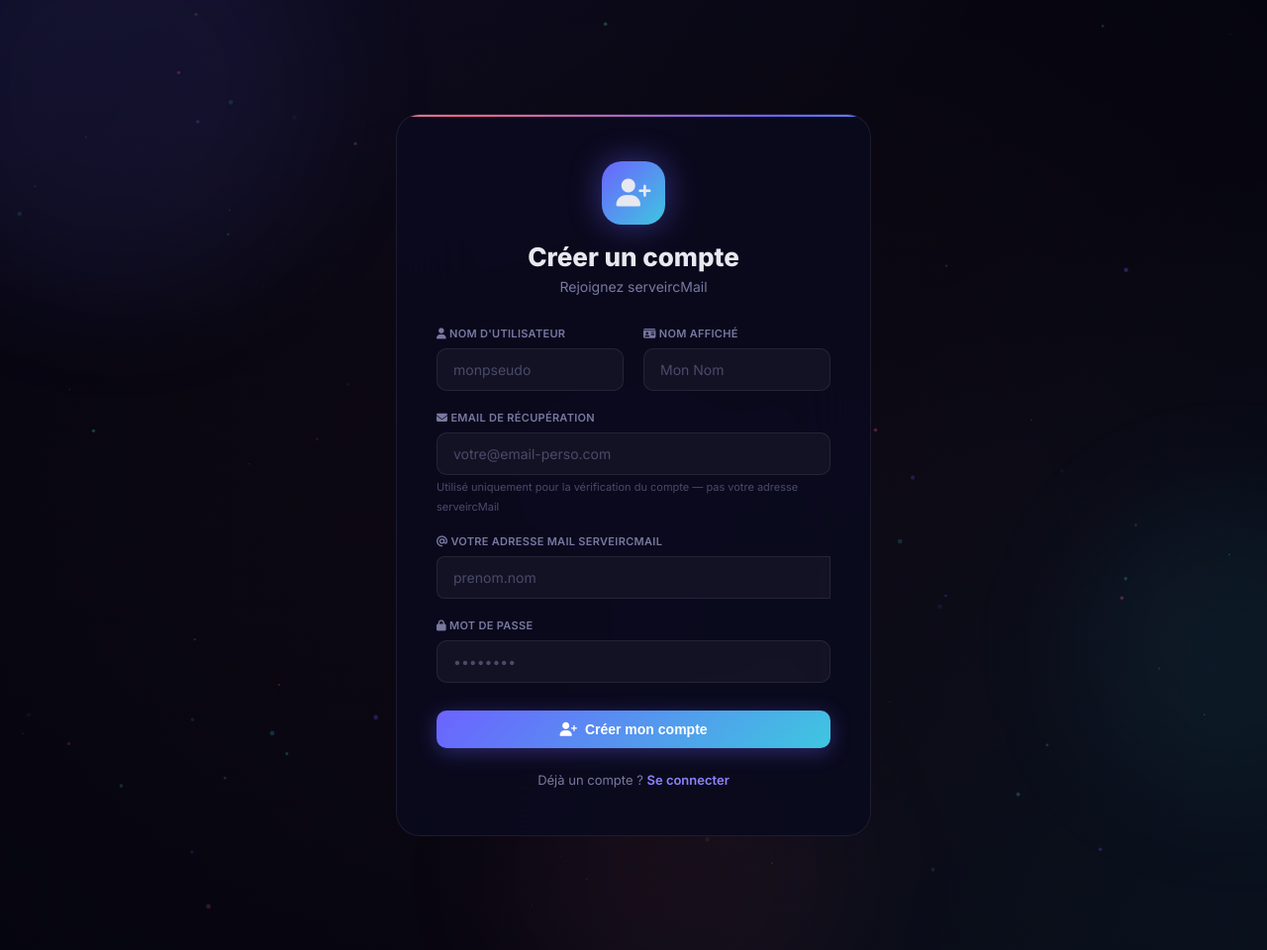
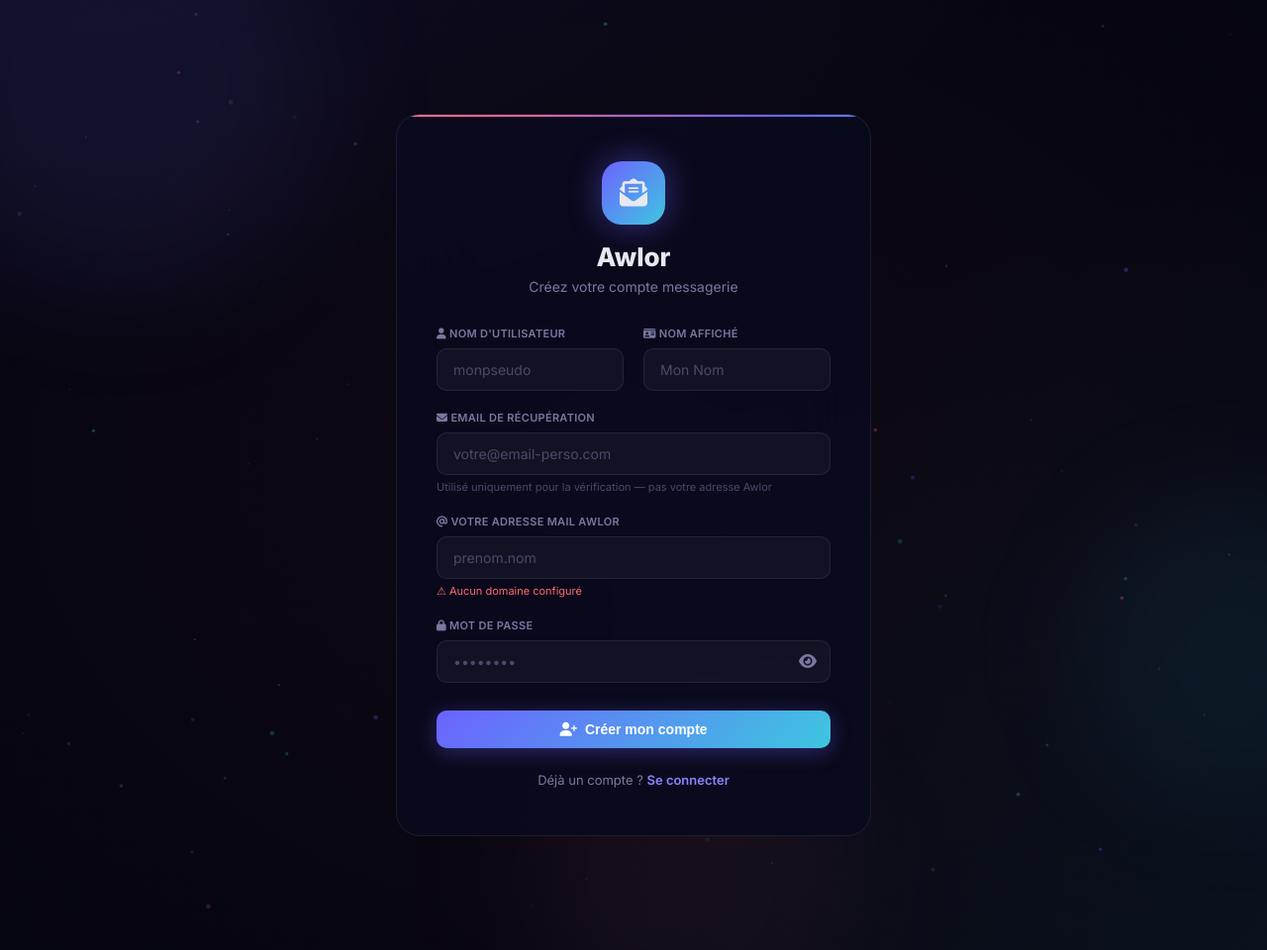
Before and after one commit to theo7791l/serveircMail, a FastAPI app: page /register in a window 1280 px wide. Shown: the whole page at 99% size. Run offline with FastAPI, Linux system fonts and the light colour scheme; data comes from the database, SQL or seed files in the repository.

Commit message:
feat: renommage serveircMail -> Awlor + adresse mail modifiable avec valeur pré-remplie

```diff
--- a/templates/register.html
+++ b/templates/register.html
@@ -3,58 +3,66 @@
 <div class="auth-page">
   <div class="auth-card" style="max-width:480px">
     <div class="auth-logo">
-      <div class="auth-logo-icon"><i class="fa fa-user-plus"></i></div>
-      <h1 class="auth-title">Créer un compte</h1>
-      <p class="auth-subtitle">Rejoignez {{ site_name }}</p>
+      <div class="auth-logo-icon"><i class="fa fa-envelope-open-text"></i></div>
+      <h1 class="auth-title">{{ site_name }}</h1>
+      <p class="auth-subtitle">Créez votre compte messagerie</p>
     </div>
 
     {% if error == 'username_taken' %}<div class="auth-error"><i class="fa fa-circle-xmark"></i> Nom d'utilisateur déjà utilisé</div>{% endif %}
     {% if error == 'email_taken' %}<div class="auth-error"><i class="fa fa-circle-xmark"></i> Email déjà utilisé</div>{% endif %}
-    {% if error == 'alias_taken' %}<div class="auth-error"><i class="fa fa-circle-xmark"></i> Cette adresse mail est déjà prise</div>{% endif %}
-    {% if error == 'invalid_prefix' %}<div class="auth-error"><i class="fa fa-circle-xmark"></i> Adresse invalide (lettres, chiffres, . _ + - uniquement)</div>{% endif %}
+    {% if error == 'alias_taken' %}<div class="auth-error"><i class="fa fa-circle-xmark"></i> Cette adresse mail est déjà prise, choisissez-en une autre</div>{% endif %}
+    {% if error == 'invalid_prefix' %}<div class="auth-error"><i class="fa fa-circle-xmark"></i> Adresse invalide — lettres, chiffres, . _ + - uniquement</div>{% endif %}
     {% if error == 'no_domain' %}<div class="auth-error"><i class="fa fa-circle-xmark"></i> Aucun domaine configuré, contactez un administrateur</div>{% endif %}
     {% if error == 'registration_closed' %}<div class="auth-error" style="background:rgba(62,198,224,0.1);border-color:rgba(62,198,224,0.3);color:#3EC6E0;"><i class="fa fa-lock"></i> Les inscriptions sont fermées</div>{% endif %}
 
-    <form method="post" action="/register" autocomplete="off">
+    <form method="post" action="/register" autocomplete="off" id="registerForm">
       <div class="grid-2">
         <div class="form-group">
           <label class="form-label"><i class="fa fa-user"></i> Nom d'utilisateur</label>
-          <input class="form-input" type="text" name="username" placeholder="monpseudo" required autocomplete="username" />
+          <input class="form-input" type="text" name="username" id="usernameInput" placeholder="monpseudo" required autocomplete="username" />
         </div>
         <div class="form-group">
           <label class="form-label"><i class="fa fa-id-card"></i> Nom affiché</label>
-          <input class="form-input" type="text" name="display_name" placeholder="Mon Nom" required />
+          <input class="form-input" type="text" name="display_name" id="displayNameInput" placeholder="Mon Nom" required />
         </div>
       </div>
 
       <div class="form-group">
         <label class="form-label"><i class="fa fa-envelope"></i> Email de récupération</label>
         <input class="form-input" type="email" name="email" placeholder="votre@email-perso.com" required autocomplete="email" />
-        <small style="color:var(--text-dim);font-size:11px">Utilisé uniquement pour la vérification du compte — pas votre adresse serveircMail</small>
+        <small style="color:var(--text-dim);font-size:11px">Utilisé uniquement pour la vérification — pas votre adresse Awlor</small>
       </div>
 
       <div class="form-group">
-        <label class="form-label"><i class="fa fa-at"></i> Votre adresse mail serveircMail</label>
-        <div style="display:flex;align-items:center;gap:0">
+        <label class="form-label"><i class="fa fa-at"></i> Votre adresse mail Awlor</label>
+        {% if mail_domain %}
+        <div style="display:flex;align-items:center">
           <input class="form-input" type="text" name="mail_prefix"
+            id="mailPrefixInput"
             placeholder="prenom.nom"
             required
             pattern="[a-zA-Z0-9._+\-]+"
-            style="border-radius:8px 0 0 8px;flex:1"
-            id="mailPrefixInput" />
-          {% if mail_domain %}
-          <span style="background:var(--bg-hover);border:1px solid var(--border);border-left:none;padding:0 14px;height:42px;display:flex;align-items:center;border-radius:0 8px 8px 0;color:var(--text-dim);font-size:14px;white-space:nowrap">@{{ mail_domain }}</span>
-          {% endif %}
+            style="border-radius:8px 0 0 8px;flex:1;min-width:0" />
+          <span style="background:var(--bg-hover);border:1px solid var(--border);border-left:none;padding:0 14px;height:42px;display:flex;align-items:center;border-radius:0 8px 8px 0;color:var(--text-dim);font-size:13px;white-space:nowrap;flex-shrink:0">@{{ mail_domain }}</span>
         </div>
-        <small id="mailPreview" style="color:var(--primary);font-size:12px;margin-top:4px;display:block"></small>
+        <small id="mailPreview" style="color:var(--primary);font-size:12px;margin-top:4px;display:block;min-height:16px"></small>
+        {% else %}
+        <input class="form-input" type="text" name="mail_prefix" placeholder="prenom.nom" required />
+        <small style="color:#ff6b6b;font-size:11px">⚠ Aucun domaine configuré</small>
+        {% endif %}
       </div>
 
       <div class="form-group">
         <label class="form-label"><i class="fa fa-lock"></i> Mot de passe</label>
-        <input class="form-input" type="password" name="password" placeholder="••••••••" required autocomplete="new-password" minlength="8" />
+        <div style="position:relative;display:flex;align-items:center">
+          <input class="form-input" type="password" name="password" id="pwdInput" placeholder="••••••••" required autocomplete="new-password" minlength="8" style="padding-right:48px" />
+          <button type="button" onclick="togglePwd()" style="position:absolute;right:14px;background:none;border:none;color:var(--text-muted);cursor:pointer;font-size:16px;padding:0">
+            <i class="fa fa-eye" id="eyeIcon"></i>
+          </button>
+        </div>
       </div>
 
-      <button type="submit" class="btn btn-primary" style="width:100%;justify-content:center;margin-top:8px;">
+      <button type="submit" class="btn btn-primary" style="width:100%;justify-content:center;margin-top:8px">
         <i class="fa fa-user-plus"></i> Créer mon compte
       </button>
     </form>
@@ -64,15 +72,57 @@
     </div>
   </div>
 </div>
+
 <script>
-const input = document.getElementById('mailPrefixInput');
+const domain = '{{ mail_domain }}';
+const prefixInput = document.getElementById('mailPrefixInput');
 const preview = document.getElementById('mailPreview');
-const domain = '{{ mail_domain }}';
-if(input && domain){
-  input.addEventListener('input', () => {
-    const v = input.value.trim().toLowerCase();
-    preview.textContent = v ? 'Votre adresse sera : ' + v + '@' + domain : '';
+const displayNameInput = document.getElementById('displayNameInput');
+const usernameInput = document.getElementById('usernameInput');
+
+// Génère un préfixe suggéré à partir du nom affiché
+function slugify(str) {
+  return str.toLowerCase()
+    .normalize('NFD').replace(/[\u0300-\u036f]/g, '')
+    .replace(/[^a-z0-9]+/g, '.')
+    .replace(/^\.+|\.+$/g, '');
+}
+
+// Met à jour la suggestion si le préfixe n'a pas encore été modifié manuellement
+let prefixTouched = false;
+if(prefixInput) {
+  prefixInput.addEventListener('input', () => {
+    prefixTouched = true;
+    updatePreview();
   });
+}
+
+if(displayNameInput) {
+  displayNameInput.addEventListener('input', () => {
+    if(!prefixTouched && prefixInput) {
+      const slug = slugify(displayNameInput.value);
+      prefixInput.value = slug;
+      updatePreview();
+    }
+  });
+}
+
+function updatePreview() {
+  if(!prefixInput || !preview || !domain) return;
+  const v = prefixInput.value.trim().toLowerCase();
+  if(v) {
+    preview.textContent = '✓ Votre adresse : ' + v + '@' + domain;
+    preview.style.color = 'var(--primary)';
+  } else {
+    preview.textContent = '';
+  }
+}
+
+function togglePwd(){
+  const i = document.getElementById('pwdInput');
+  const e = document.getElementById('eyeIcon');
+  i.type = i.type === 'password' ? 'text' : 'password';
+  e.className = i.type === 'password' ? 'fa fa-eye' : 'fa fa-eye-slash';
 }
 </script>
 {% endblock %}
```
Also changed, not shown: database.py (+4 -12 lines), templates/login.html (+4 -4 lines), templates/verify.html (+30 -26 lines).
